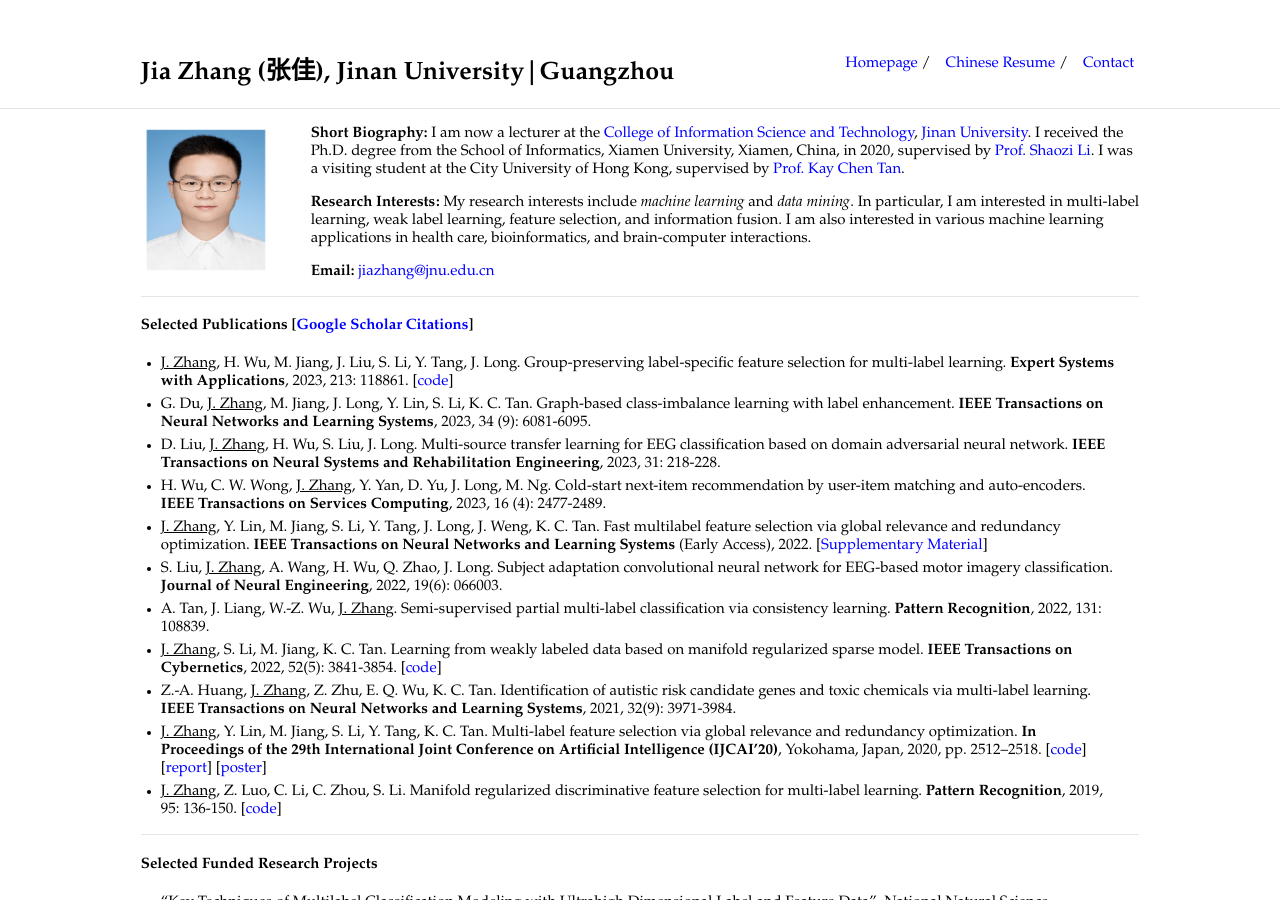
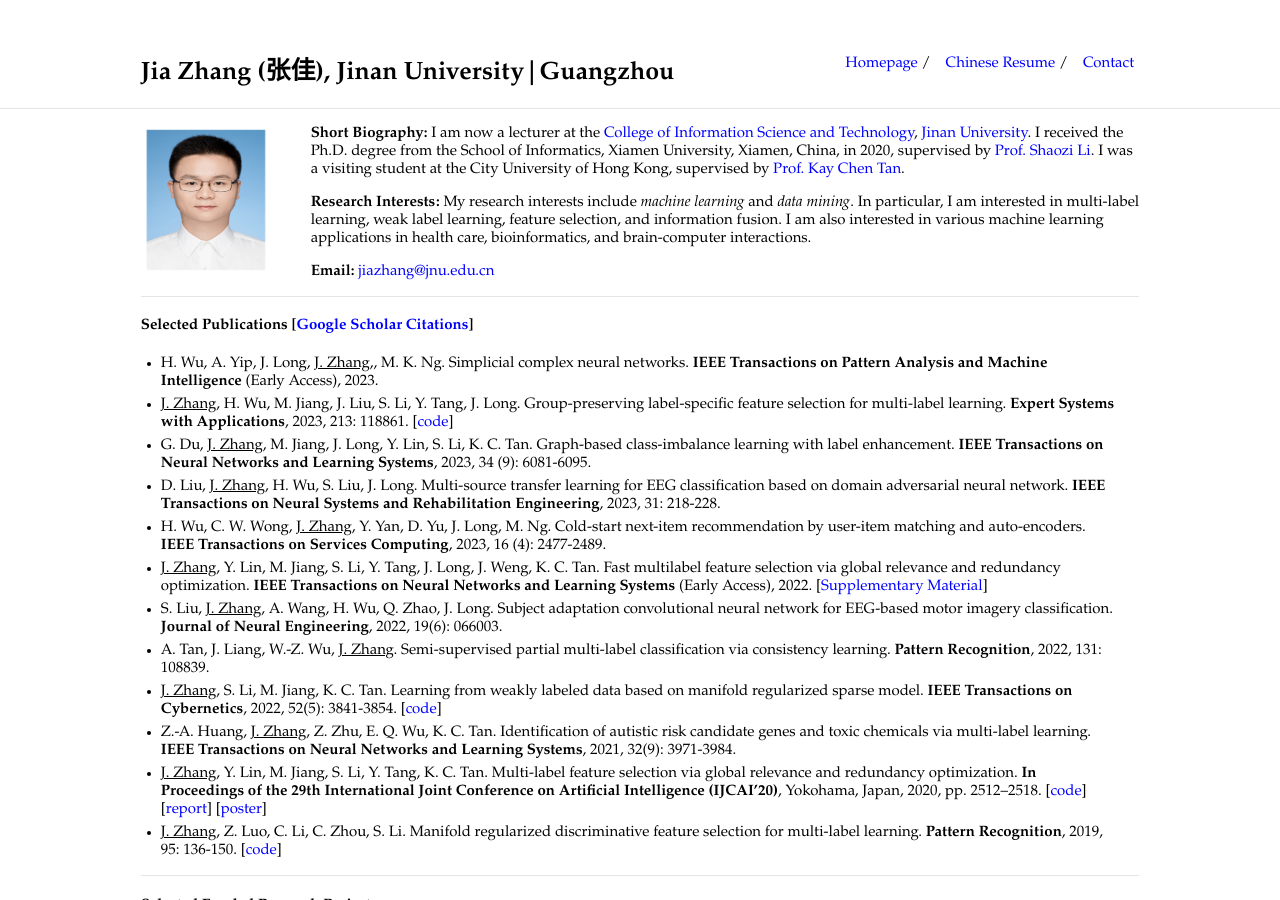
Before and after one commit to jiazhang-ml/jiazhang-ml.github.io, a Jekyll site: the page built from index.md, in a window 1280 px wide and 900 px high. Built offline with Jekyll 4.4.1, drawn with Linux system fonts in a browser that asks for light colours.

Commit message:
Update index.md

```diff
--- a/index.md
+++ b/index.md
@@ -16,6 +16,7 @@ layout: default
 
 #### Selected Publications [[Google Scholar Citations](https://scholar.google.com.hk/citations?user=yBaTk-gAAAAJ&hl=en)]
 
+* H. Wu, A. Yip, J. Long, <u>J. Zhang</u>,, M. K. Ng. Simplicial complex neural networks. **IEEE Transactions on Pattern Analysis and Machine Intelligence** (Early Access), 2023.
 * <u>J. Zhang</u>, H. Wu, M. Jiang, J. Liu, S. Li, Y. Tang, J. Long. Group-preserving label-specific feature selection for multi-label learning. **Expert Systems with Applications**, 2023, 213: 118861. [[code](https://codeocean.com/capsule/1281687/tree/v1)]
 * G. Du, <u>J. Zhang</u>, M. Jiang, J. Long, Y. Lin, S. Li, K. C. Tan. Graph-based class-imbalance learning with label enhancement. **IEEE Transactions on Neural Networks and Learning Systems**, 2023, 34 (9): 6081-6095.
 * D. Liu, <u>J. Zhang</u>, H. Wu, S. Liu, J. Long. Multi-source transfer learning for EEG classification based on domain adversarial neural network. **IEEE Transactions on Neural Systems and Rehabilitation Engineering**, 2023, 31: 218-228.
```
